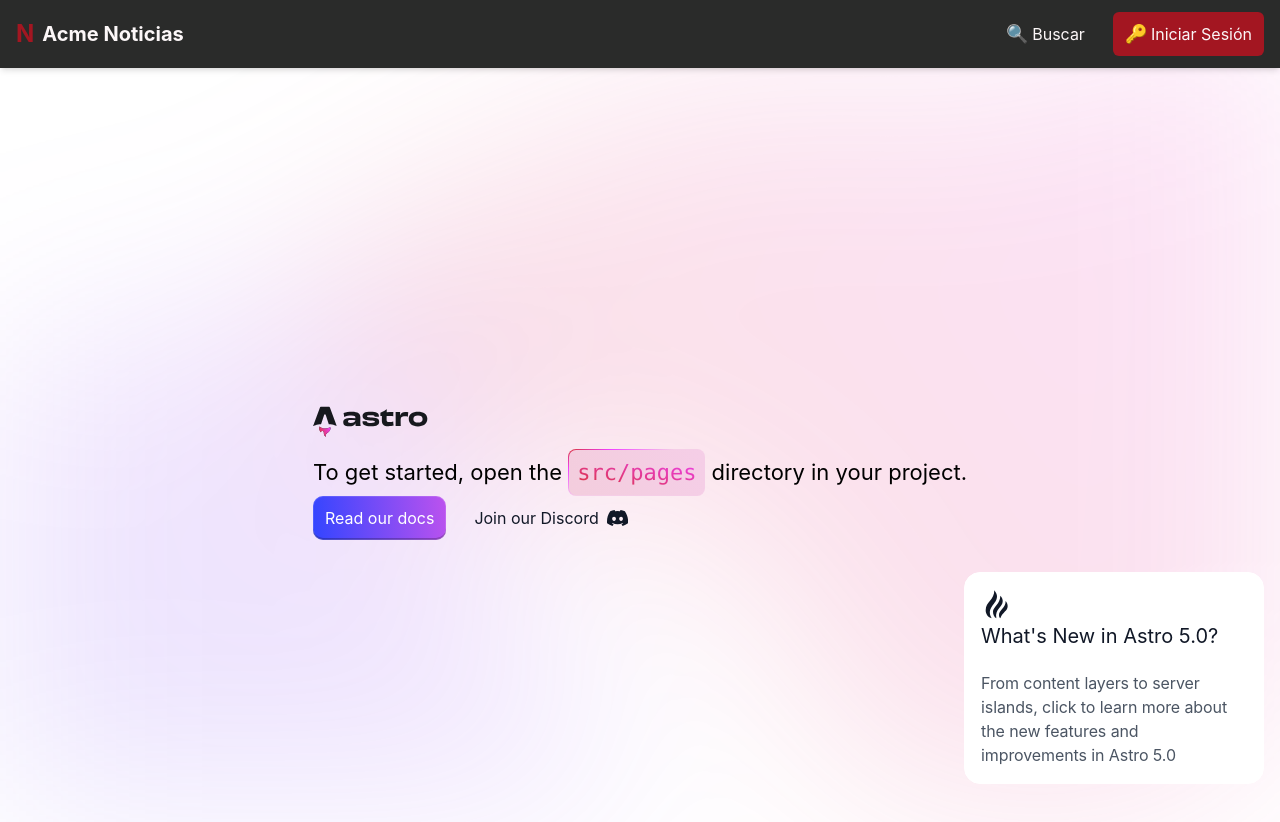
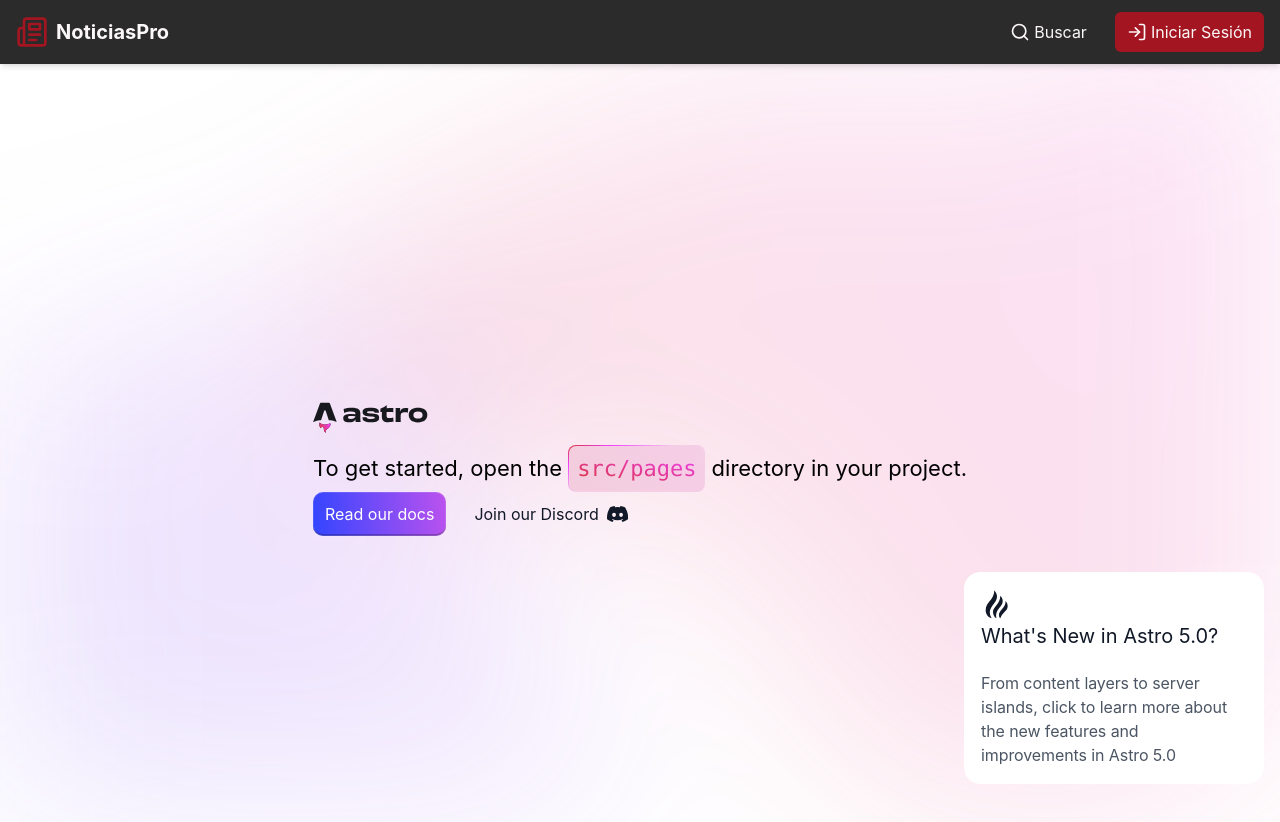
Before and after one commit to MrPotato1698/acme-noticias, an Astro site: page / in a window 1280 px wide. Built offline with nearby package versions, Linux system fonts and the light colour scheme; Astro itself is replaced by a stand-in of ours.

Commit message:
Reemplazar iconos simplificados por SVG en el encabezado y mejorar la accesibilidad del menú de usuario

```diff
--- a/src/components/Header.astro
+++ b/src/components/Header.astro
@@ -17,17 +17,23 @@ if (isLoggedIn) {
     <div class="flex justify-between items-center">
       <!-- Logo -->
       <a href="/" class="flex items-center space-x-2">
-        <!-- Icono simplificado -->
-        <span class="text-[#a31621] font-bold text-2xl">N</span>
-        <span class="font-bold text-xl">Acme Noticias</span>
+        <svg xmlns="http://www.w3.org/2000/svg" class="h-8 w-8 text-[#a31621]" viewBox="0 0 24 24" fill="none" stroke="currentColor" stroke-width="2" stroke-linecap="round" stroke-linejoin="round">
+          <path d="M4 22h16a2 2 0 0 0 2-2V4a2 2 0 0 0-2-2H8a2 2 0 0 0-2 2v16a2 2 0 0 1-2 2Zm0 0a2 2 0 0 1-2-2v-9c0-1.1.9-2 2-2h2"></path>
+          <path d="M18 14h-8"></path>
+          <path d="M15 18h-5"></path>
+          <path d="M10 6h8v4h-8V6Z"></path>
+        </svg>
+        <span class="font-bold text-xl">NoticiasPro</span>
       </a>
 
       <!-- Navegación -->
       <div class="flex items-center space-x-4">
         <!-- Botón de búsqueda -->
         <a href="/buscar" class="flex items-center space-x-1 px-3 py-2 rounded-md hover:bg-[#23b5d3] hover:text-[#2a2b2a] transition-colors duration-200">
-          <!-- Icono simplificado -->
-          <span class="text-lg">🔍</span>
+          <svg xmlns="http://www.w3.org/2000/svg" class="h-5 w-5" viewBox="0 0 24 24" fill="none" stroke="currentColor" stroke-width="2" stroke-linecap="round" stroke-linejoin="round">
+            <circle cx="11" cy="11" r="8"></circle>
+            <path d="m21 21-4.3-4.3"></path>
+          </svg>
           <span>Buscar</span>
         </a>
 
@@ -40,16 +46,25 @@ if (isLoggedIn) {
               aria-expanded="false"
               aria-haspopup="true"
             >
-              <span class="text-lg">👤</span>
+              <svg xmlns="http://www.w3.org/2000/svg" class="h-5 w-5" viewBox="0 0 24 24" fill="none" stroke="currentColor" stroke-width="2" stroke-linecap="round" stroke-linejoin="round">
+                <path d="M19 21v-2a4 4 0 0 0-4-4H9a4 4 0 0 0-4 4v2"></path>
+                <circle cx="12" cy="7" r="4"></circle>
+              </svg>
               <span>Mi Cuenta</span>
-              <span class="text-xs ml-1">▼</span>
+              <svg xmlns="http://www.w3.org/2000/svg" class="h-4 w-4" viewBox="0 0 24 24" fill="none" stroke="currentColor" stroke-width="2" stroke-linecap="round" stroke-linejoin="round">
+                <path d="m6 9 6 6 6-6"></path>
+              </svg>
             </button>
 
             <DropdownMenu userRole={userRole} />
           </div>
         ) : (
           <a href="/login" class="flex items-center space-x-1 px-3 py-2 rounded-md bg-[#a31621] hover:bg-[#8a131c] transition-colors duration-200">
-            <span class="text-lg">🔑</span>
+            <svg xmlns="http://www.w3.org/2000/svg" class="h-5 w-5" viewBox="0 0 24 24" fill="none" stroke="currentColor" stroke-width="2" stroke-linecap="round" stroke-linejoin="round">
+              <path d="M15 3h4a2 2 0 0 1 2 2v14a2 2 0 0 1-2 2h-4"></path>
+              <polyline points="10 17 15 12 10 7"></polyline>
+              <line x1="15" y1="12" x2="3" y2="12"></line>
+            </svg>
             <span>Iniciar Sesión</span>
           </a>
         )}
```
